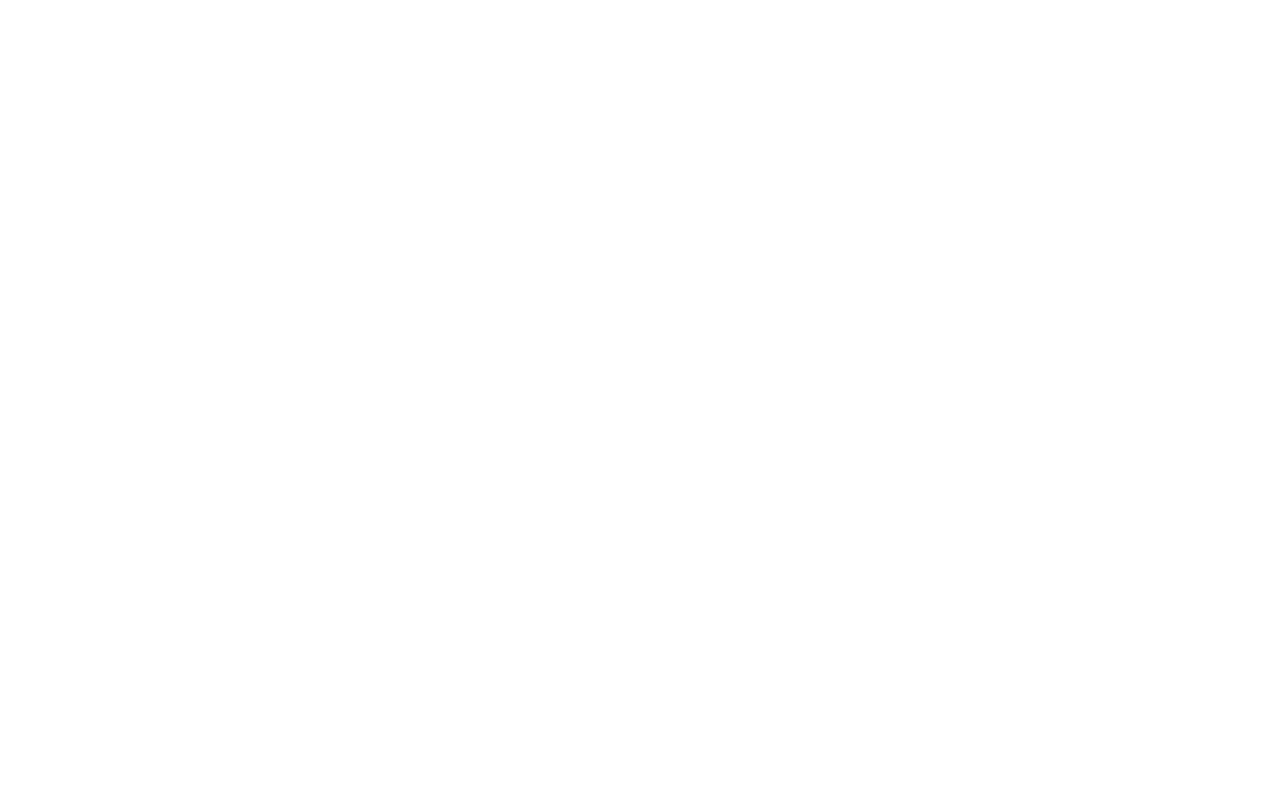
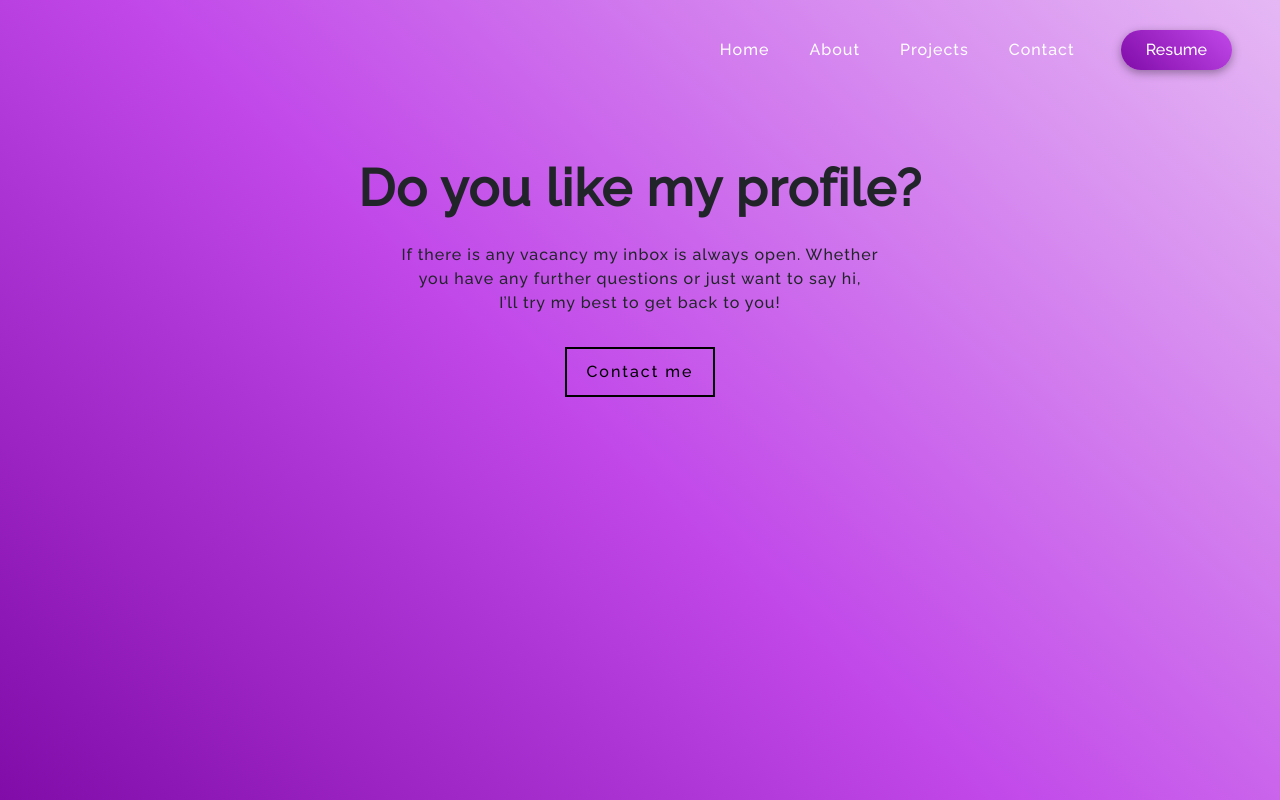
Before and after one commit to sarias980/portfolio, a React (Create React App) app: page /contact in a window 1280 px wide. Built offline with nearby package versions, Linux system fonts and the light colour scheme; a web font is replaced by a local one.

Commit message:
Contact page

```diff
--- /dev/null
+++ b/src/components/organisms/Contactpage.tsx
@@ -0,0 +1,24 @@
+import React from 'react';
+import { Container } from 'react-bootstrap';
+
+const ContactPage = () => {
+    return (
+        <div className='contactbackground'>
+            <Container>
+                <h2 className='contacthead'>Do you like my profile?</h2>
+                <p className='contactpara'>
+                    If there is any vacancy my inbox is always open. Whether <br />
+                    you have any further questions or just want to say hi, <br />
+                    I’ll try my best to get back to you!
+                </p>
+                <button
+                    className='contactbtn'
+                    onClick={() => {
+                        window.open("https://wa.me/+34657317670");
+                    }}
+                >Contact me</button>
+            </Container>
+        </div>
+    )
+}
+export default ContactPage;
--- a/src/components/organisms/Header.tsx
+++ b/src/components/organisms/Header.tsx
@@ -72,7 +72,7 @@
 
                     <Button
                         onClick={() => {
-                            window.open("https://drive.google.com/file/d/1zbrcyEPX5vpSL0JVXJb7x8CUZu089nYK/view?usp=sharing");
+                            window.open("");
                         }}
                         className='resumebtn'><span>Resume</span>
                     </Button>
--- a/src/pages/Contact.tsx
+++ b/src/pages/Contact.tsx
@@ -1,5 +1,12 @@
+import ContactPage from "../components/organisms/Contactpage";
+import Header from "../components/organisms/Header";
 
 const Contact = () => {
-  return(<></>)
+  return(
+      <div>
+          <Header />
+          <ContactPage />
+      </div>
+  )
 }
 export default Contact;
```
